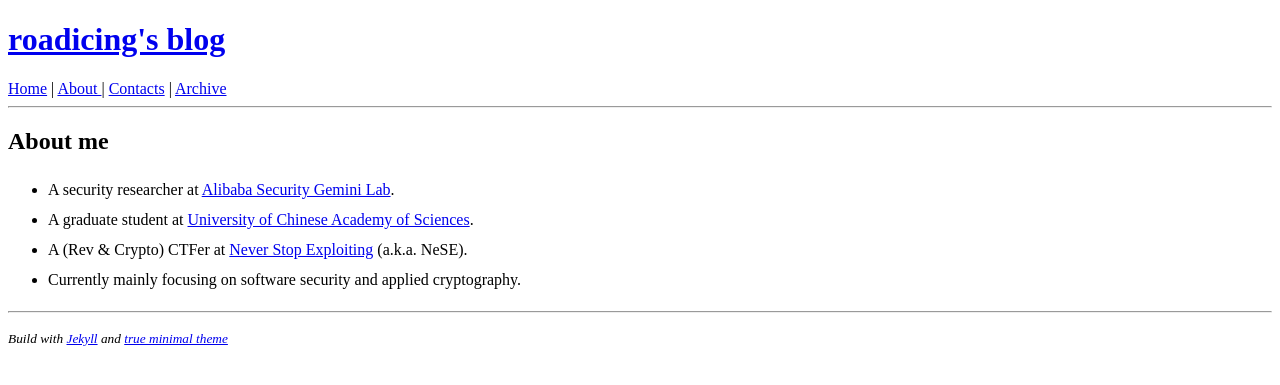
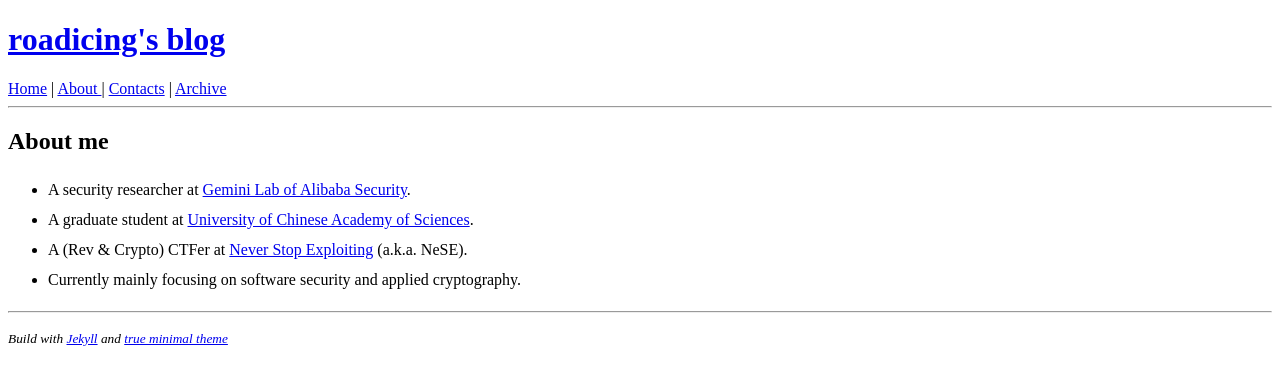
Before and after one commit to Roadicing/Roadicing.github.io, a Jekyll site: the page built from about/index.md, in a window 1280 px wide. Shown: the top 385 px of the page. Built offline with Jekyll 4.4.1, drawn with Linux system fonts in a browser that asks for light colours; our own code applies the rules of GitHub Pages for plain Markdown files.

```diff
--- a/about/index.md
+++ b/about/index.md
@@ -3,7 +3,7 @@ layout: default
 ---
 ## About me
 
-- A security researcher at [Alibaba Security Gemini Lab](https://alibaba-gemini-lab.github.io/docs/about/).
+- A security researcher at [Gemini Lab of Alibaba Security](https://alibaba-gemini-lab.github.io/docs/about/).
 - A graduate student at [University of Chinese Academy of Sciences](https://www.ucas.ac.cn).
 - A (Rev & Crypto) CTFer at [Never Stop Exploiting](https://ctftime.org/team/13575) (a.k.a. NeSE).
 - Currently mainly focusing on software security and applied cryptography.
```
